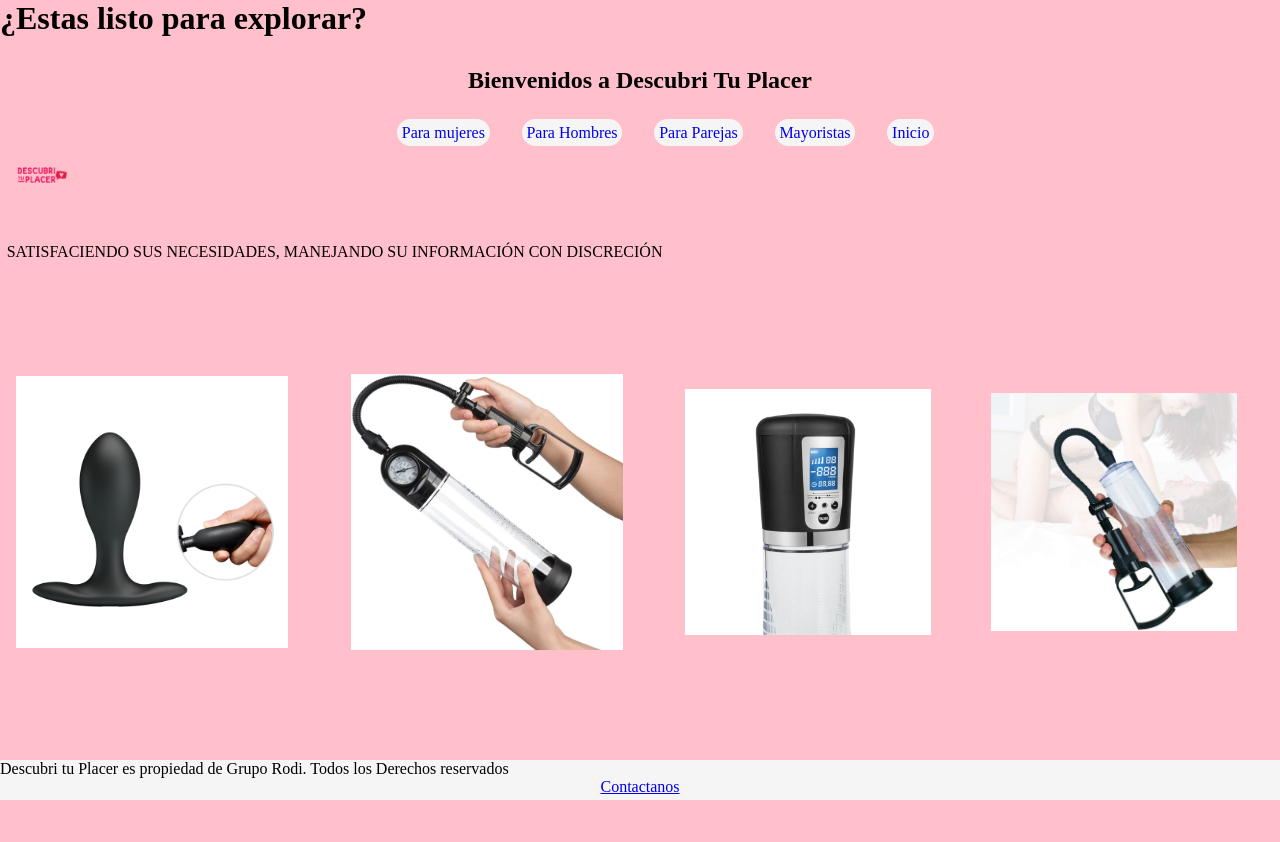
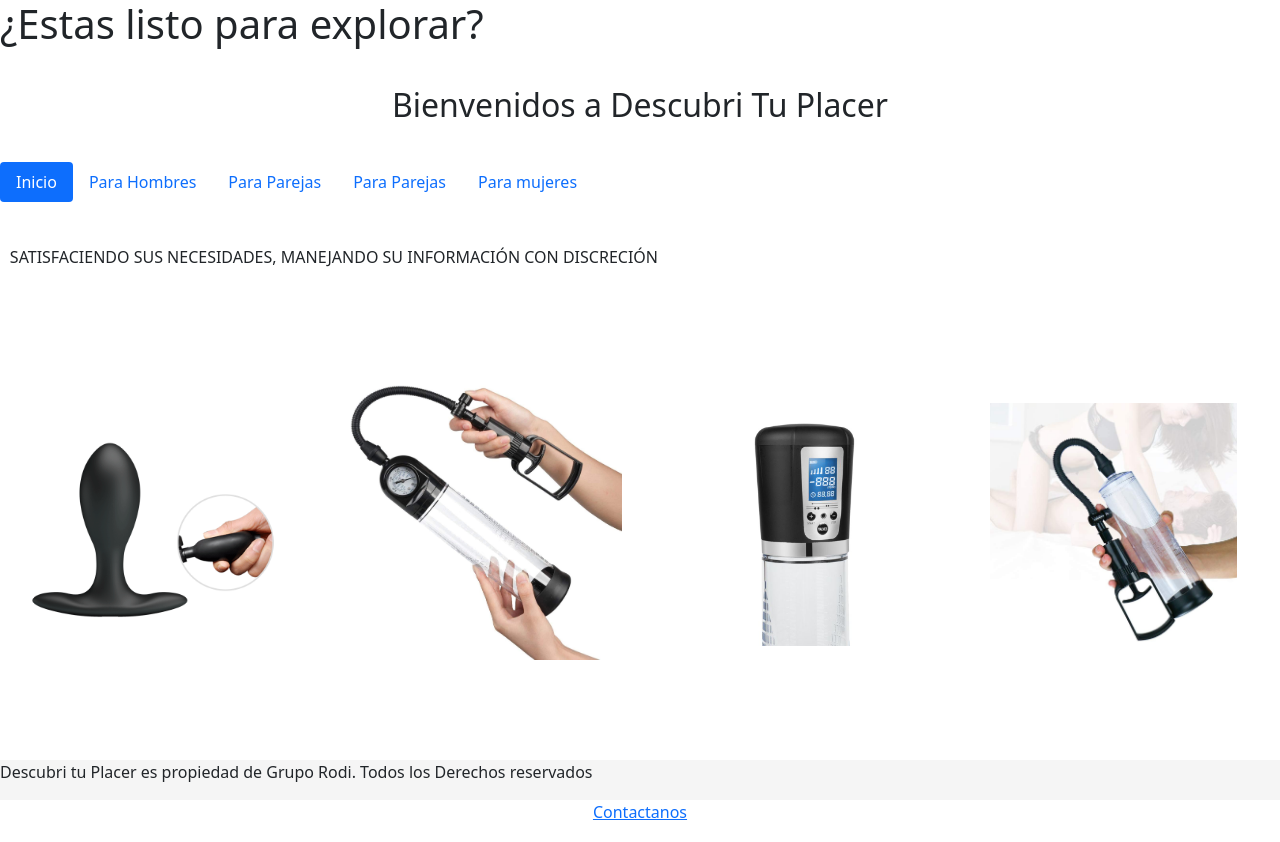
Before and after one commit to MATIRODI/practica, a plain HTML site: page pages/yes.html in a window 1280 px wide. Drawn offline with nearby package versions, Linux system fonts and the light colour scheme.

Commit message:
aplicando bootstrap

```diff
--- a/pages/yes.html
+++ b/pages/yes.html
@@ -11,13 +11,17 @@
     href="https://cdnjs.cloudflare.com/ajax/libs/animate.css/4.1.1/animate.min.css"/>
     <link rel="stylesheet" href="../css/main.css">
 
+    <!-- link de boostrap-->
+    <link href="https://cdn.jsdelivr.net/npm/bootstrap@5.1.3/dist/css/bootstrap.min.css" rel="stylesheet" integrity="sha384-1BmE4kWBq78iYhFldvKuhfTAU6auU8tT94WrHftjDbrCEXSU1oBoqyl2QvZ6jIW3" crossorigin="anonymous">
+
+
     <title>Yes</title>
 </head>
 <body>
     <h1 class="animate__animated animate__rubberBand" >¿Estas listo para explorar?</h1>
 <h2>Bienvenidos a Descubri Tu Placer</h2>
 
-
+<!--
 <header>
     <div class="menu">
         <div class="sectionNosotros">
@@ -29,7 +33,7 @@
                     <li><a href="paramujeres.html">Para mujeres</a></li>
                     <li><a href="parahombres.html">Para Hombres</a></li>
                     <li><a href="paraparejas.html">Para Parejas</a></li>
-                    <li><a href="mayoristas.html">Mayoristas</a></li>
+                    <li><a href="Para Parejas">Mayoristas</a></li>
                     <li><a href="yes.html">Inicio</a></li>
 
                 </ul>
@@ -37,8 +41,26 @@
 
             </nav>
   </header>
+   -->
+   <ul class="nav nav-pills">
+    <li class="nav-item">
+      <a class="nav-link active" aria-current="page" href="yes.html">Inicio</a>
+    </li>
+    <li class="nav-item">
+      <a class="nav-link" href="parahombres.html">Para Hombres</a>
+    </li>
+    <li class="nav-item">
+      <a class="nav-link" href="paraparejas.html">Para Parejas</a>
+    </li>
+    <li class="nav-item">
+      <a class="nav-link" href="Para Parejas">Para Parejas</a>
+    </li>
+    <li class="nav-item">
+        <a class="nav-link" href="paramujeres.html">Para mujeres</a>
+  </ul>
 
-        <main class="mainNosotros">
+
+  <main class="mainNosotros">
             <p class="mainP">
             SATISFACIENDO SUS NECESIDADES, MANEJANDO SU INFORMACIÓN CON DISCRECIÓN
             </p>
@@ -64,6 +86,10 @@
 
 </footer>
 
+<!-- link js-->
+<script src="https://cdn.jsdelivr.net/npm/bootstrap@5.1.3/dist/js/bootstrap.bundle.min.js" integrity="sha384-ka7Sk0Gln4gmtz2MlQnikT1wXgYsOg+OMhuP+IlRH9sENBO0LRn5q+8nbTov4+1p" crossorigin="anonymous"></script>
+
+
 </body>
 
 
```
Also changed, not shown: css/main.css (line endings or trailing spaces).
